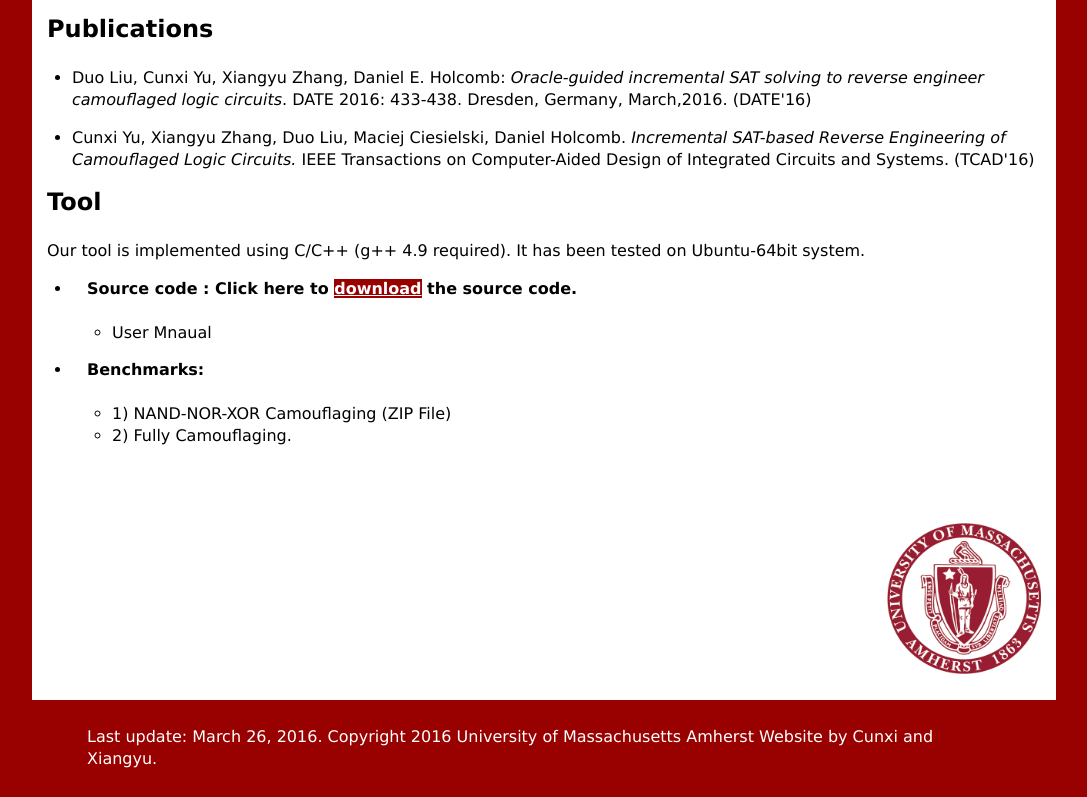
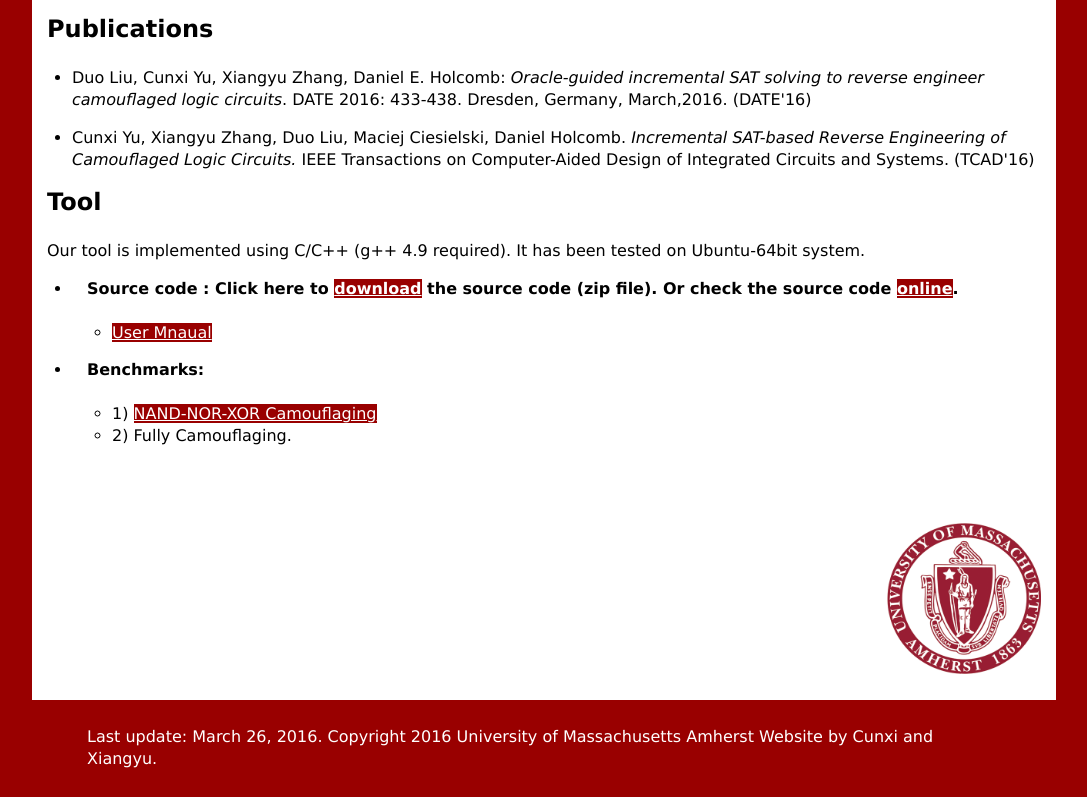
Before and after one commit to ycunxi/Incremental-SAT-DeCam, a plain HTML site: page index.html in a window 1280 px wide. Shown: the part 704-1501 px from the top of the page, without its empty margins (96-1183 px from the left). Drawn offline with Linux system fonts and the light colour scheme.

Commit message:
Update index.html

```diff
--- a/index.html
+++ b/index.html
@@ -137,9 +137,9 @@ a:hover, a:active, a:focus { /* this group of selectors will give a keyboard nav
     <p>Our tool is implemented using C/C++ (g++ 4.9 required). It has been tested on Ubuntu-64bit system. </p>
     <ul>
       <li>
-        <h4>Source code : Click here to <a href="http://broccoli.ecs.umass.edu/decam_tool_benchmarks/Journal_paper.zip" class="header">download</a> the source code.</h4>
+        <h4>Source code : Click here to <a href="https://github.com/ycunxi/Incremental-SAT-DeCam/blob/master/Solver.zip" class="header">download</a><a href="http://broccoli.ecs.umass.edu/decam_tool_benchmarks/Journal_paper.zip" class="header"></a> the source code (zip file). Or check the source code <a href="https://github.com/ycunxi/Incremental-SAT-DeCam/tree/master/Solver" class="header">online</a>.</h4>
         <ul>
-          <li>            User Mnaual          </li>
+          <li><a href="https://github.com/ycunxi/Incremental-SAT-DeCam/blob/master/Solver/Tutorial.pdf" class="header">User Mnaual</a></li>
         </ul>
       </li>
 
@@ -147,7 +147,7 @@ a:hover, a:active, a:focus { /* this group of selectors will give a keyboard nav
         <h4>Benchmarks:
         </h4>
         <ul>
-          <li>1) NAND-NOR-XOR Camouflaging (ZIP File) </li>
+          <li>1) <a href="https://github.com/ycunxi/Incremental-SAT-DeCam/tree/master/DeCam-Benchmarks-ISCAS-NAND-NOR-XOR" class="header">NAND-NOR-XOR Camouflaging </a></li>
           <li> 2) Fully Camouflaging.</li>
         </ul>
       </li>
```
